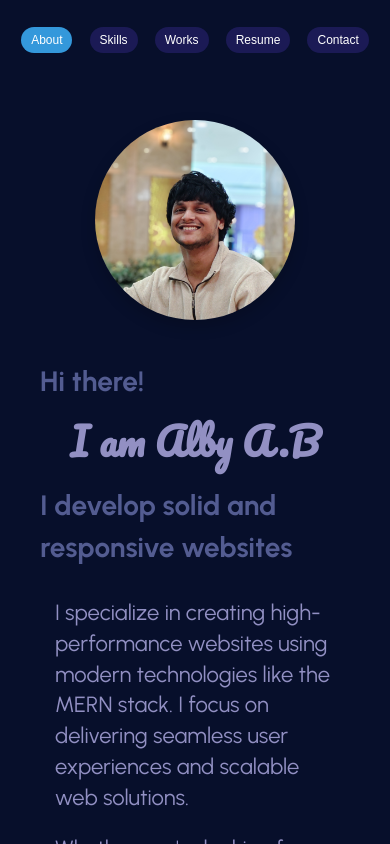
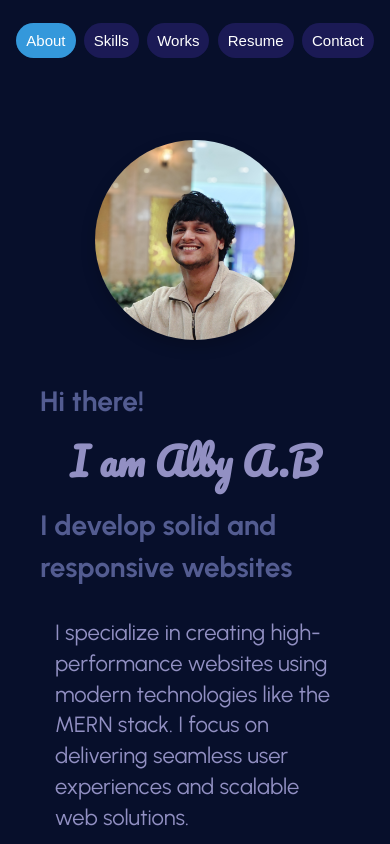
Before and after one commit to albyabhi/my_portfolio, a React (Vite) app: page / in a window 390 px wide. Built offline with nearby package versions, Linux system fonts and the light colour scheme.

Commit message:
4 commit

```diff
--- a/src/Components/Sidebar/sidebar.css
+++ b/src/Components/Sidebar/sidebar.css
@@ -18,6 +18,7 @@
 /* Sidebar container */
 .sidebar {
   display: flex;
+   margin: 10px 0;
   flex-direction: column;
   align-items: center;
   padding: 8px; /* Reduced padding */
@@ -43,7 +44,7 @@
 
   .sidebar-btn {
     margin: 0 5px; /* Reduce margin between buttons */
-    padding: 8px 15px; /* Adjust padding to make buttons smaller */
+    padding: 10px 15px; /* Adjust padding to make buttons smaller */
     width: auto; /* Make the width auto for horizontal layout */
     font-size: 14px; /* Reduce font size */
     opacity: 0; /* Start with the button hidden */
@@ -60,13 +61,13 @@
   .sidebar {
     width: 100%; /* Full width */
     height: 50px; /* Even smaller height for ultra-small screens */
-    padding: 3px; /* Adjust padding to prevent overflow */
+    padding: px; /* Adjust padding to prevent overflow */
   }
 
   .sidebar-btn {
     margin: 0 2px; /* Further reduce margin between buttons */
-    padding: 6px 10px; /* Further reduce padding */
-    font-size: 12px; /* Smaller font size */
+    padding: 9px 10px; /* Further reduce padding */
+    font-size: 15px; /* Smaller font size */
     opacity: 0; /* Start with the button hidden */
     animation: slideDown 1s forwards; /* Add slide-down animation for mobile */
   }
--- a/src/Components/resume/resume.css
+++ b/src/Components/resume/resume.css
@@ -106,7 +106,8 @@
 
   @media only screen and (max-width: 480px) {
     .resume-container {
-      margin: 5px;
+      margin: 7px;
+      margin-bottom: 40px;
     }
 
     .download-btn {
```
